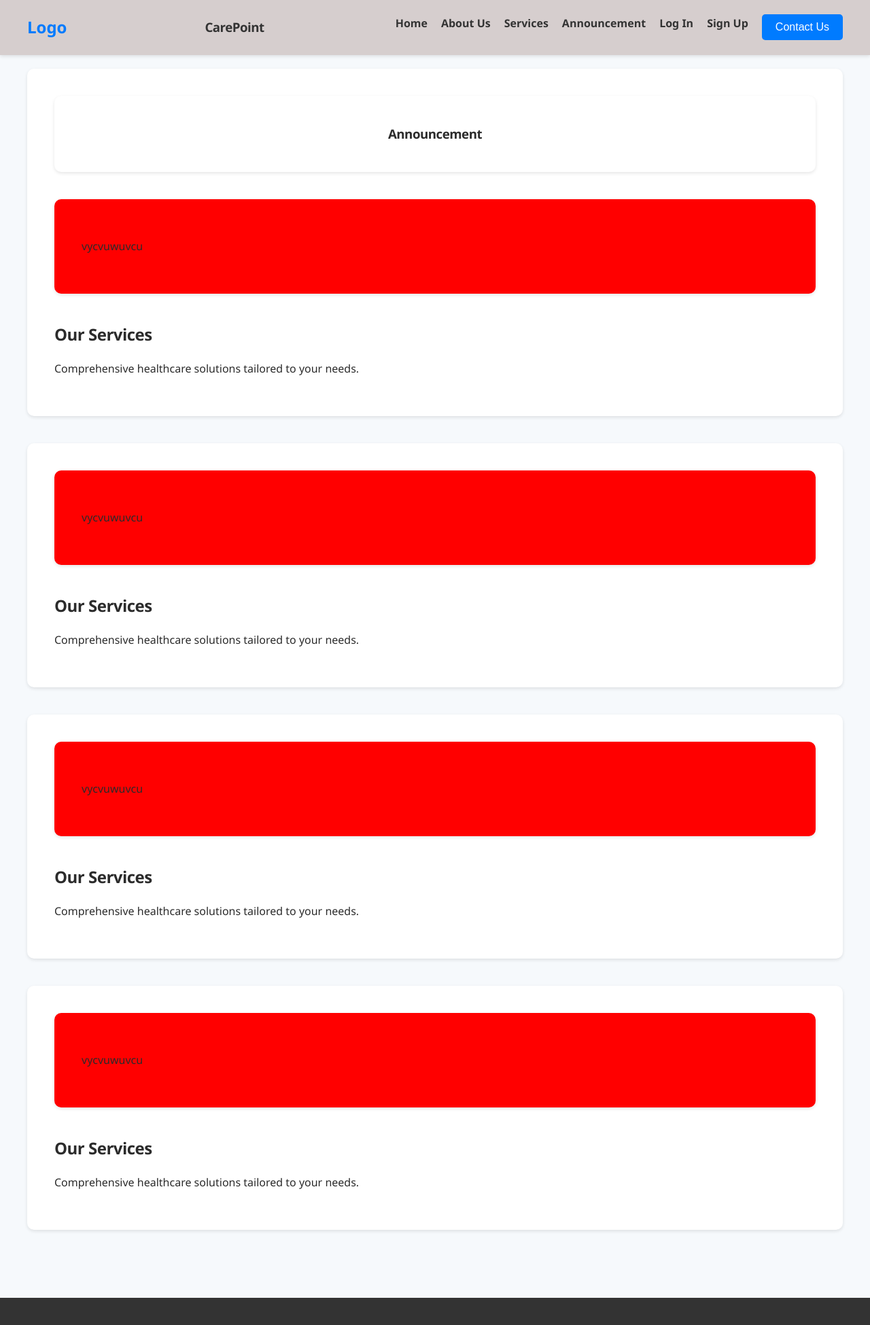
After one commit to Ian-Pasia01/DATABASEFP, a Flask app: page /announcement in a window 1280 px wide. The commit adds this page. Shown: the whole page at 68% size. Run offline with Flask 3, Linux system fonts and the light colour scheme.

Commit message:
announce

```diff
--- a/app.py
+++ b/app.py
@@ -35,6 +35,10 @@ def about():
 @app.route("/services")
 def services():
     return render_template("services.html")
+
+@app.route("/announcement")
+def announcement():
+    return render_template("announcement.html")
 
 @app.route('/logout')
 def logout():
--- a/static/style.css
+++ b/static/style.css
@@ -341,6 +341,33 @@ footer {
     font-size: 18px;
     margin-bottom: 0;
 }
+
+
+#announcement-hero {
+    background: linear-gradient(135deg, #007bff, #28a745);
+    color: white;
+    text-align: center;
+    padding: 100px 20px;
+    border-radius: 10px;
+    margin-bottom: 40px;
+}
+
+#announcement {
+    background-color: white;
+    padding: 40px;
+    border-radius: 10px;
+    box-shadow: 0 2px 5px rgba(0,0,0,0.1);
+    margin-bottom: 40px;
+}
+
+#card{
+    background-color: red;
+    padding: 40px;
+    border-radius: 10px;
+    box-shadow: 0 2px 5px rgba(0,0,0,0.1);
+    margin-bottom: 40px;
+}
+
 
 #consultations {
     background-color: white;
--- /dev/null
+++ b/templates/announcement.html
@@ -0,0 +1,34 @@
+{% extends "base.html" %}
+{% block title %}Announcement - Carepoint{% endblock %}
+{% block content %}
+<section id="announcement">
+<section id="announcement">
+
+    <h1 style="text-align: center;">Announcement</h1>
+
+</section>
+    <div id="card"> <p>vycvuwuvcu</p></div>
+
+    <h1>Our Services</h1>
+    <p>Comprehensive healthcare solutions tailored to your needs.</p>
+</section>
+<section id="announcement">
+    <div id="card"> <p>vycvuwuvcu</p></div>
+
+    <h1>Our Services</h1>
+    <p>Comprehensive healthcare solutions tailored to your needs.</p>
+</section>
+<section id="announcement">
+    <div id="card"> <p>vycvuwuvcu</p></div>
+
+    <h1>Our Services</h1>
+    <p>Comprehensive healthcare solutions tailored to your needs.</p>
+</section>
+<section id="announcement">
+    <div id="card"> <p>vycvuwuvcu</p></div>
+
+    <h1>Our Services</h1>
+    <p>Comprehensive healthcare solutions tailored to your needs.</p>
+</section>
+
+{% endblock %}
--- a/templates/base.html
+++ b/templates/base.html
@@ -17,7 +17,7 @@
                 <a href="{{ url_for('home') }}">Home</a>
                 <a href="{{ url_for('about') }}">About Us</a>
                 <a href="{{ url_for('services') }}">Services</a>
-                <a href="#">Blog</a>
+                <a href="{{ url_for('announcement') }}">Announcement</a>
                 <a href="{{ url_for('login') }}">Log In</a>
                 <a href="{{ url_for('user_signup') }}">Sign Up</a>
                 <button type="button">Contact Us</button>
```
